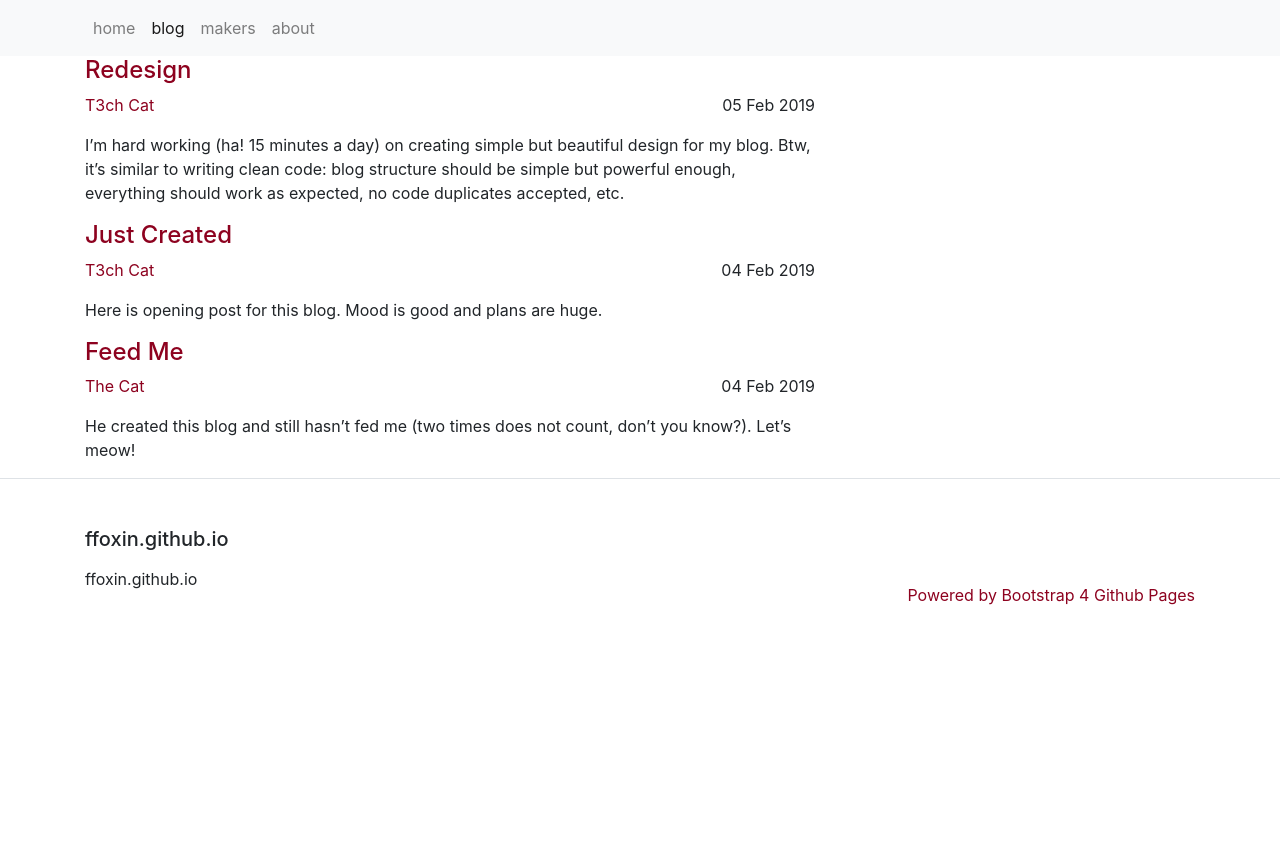
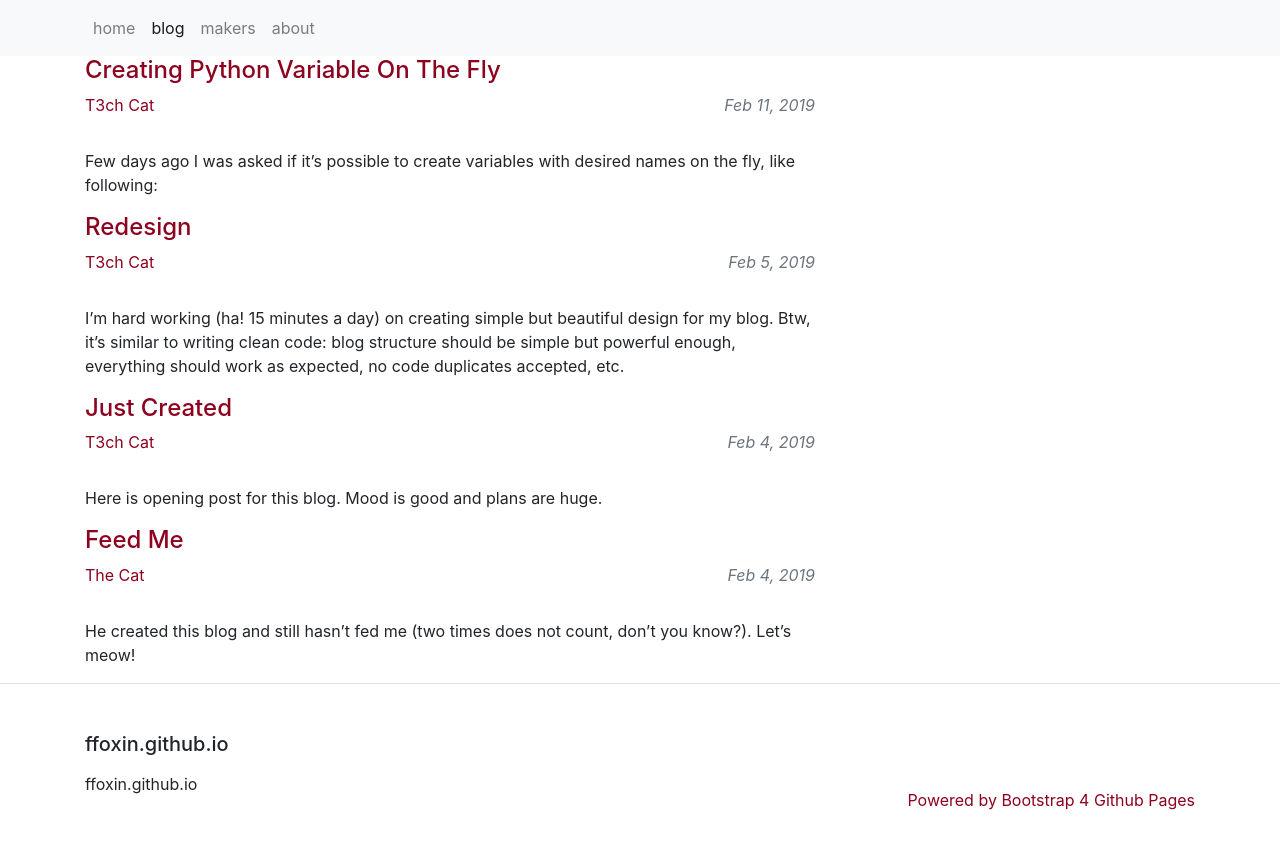
Before and after one commit to ffoxin/ffoxin.github.io, a Jekyll site: the page built from blog.html, in a window 1280 px wide. Shown: the top 849 px of the page. Built offline with Jekyll 4.4.1, drawn with Linux system fonts in a browser that asks for light colours; nearby versions of some CDN libraries.

Commit message:
Layout improvements and new post

````diff
--- a/_config.yml
+++ b/_config.yml
@@ -4,6 +4,7 @@
 #  My Personal Blog using Jekyll and Github Pages. Welcome!
 
 repository: ffoxin/ffoxin.github.io
+incremental: true
 
 plugins:
 - jekyll-feed
--- /dev/null
+++ b/_posts/2019-02-11-creating-python-variable-on-the-fly.md
@@ -0,0 +1,34 @@
+---
+layout: post
+author: ffoxin
+tags: python
+---
+Few days ago I was asked if it's possible to create variables with desired names
+on the fly, like following:
+
+```python
+list_vars = ['a', 'b']
+
+some_method(list_vars)
+
+print(a, b)
+```
+
+I was absolutely sure that python offers this feature. Quick googling and thats
+it: built-in `vars()` method that stores all variables for the current scope.
+
+```python
+list_vars = {
+    'a': 1,
+    'b': 'string',
+}
+
+vars().update(list_vars)
+
+print(a, b)
+```
+Output:
+```bash
+1
+string
+```
--- a/blog.html
+++ b/blog.html
@@ -1,26 +1,36 @@
 ---
 layout: page
 title: Latest Posts
+excerpt_separator: <!--more-->
 ---
 {% for post in site.posts %}
 
+<section>
+  <header>
     <a href="{{ post.url }}"><h4>{{ post.title }}</h4></a>
 
     <div class="row">
       <div class="col-auto mr-auto">
         {% assign author = site.authors | where: 'short_name', post.author | first %}
-    {% if author %}
+        {%- if author -%}
         <a href="{{ author.url }}">{{ author.name }}</a>
         {% endif %}
       </div>
       <div class="col-auto">
         {% assign publish_date = post.date %}
+        <p class="text-muted font-italic">
           {% if publish_date %}
-    {{ publish_date | date_to_string }}
+          <time datetime="{{ publish_date | date_to_xmlschema }}">
+            {%- assign date_format = "%b %-d, %Y" -%}
+            {{ publish_date | date: date_format }}
+          </time>
           {% endif %}
+        </p>
       </div>
     </div>
+  </header>
 
   <p>{{ post.excerpt }}</p>
+</section>
 
 {% endfor %}
````
Also changed, not shown: _layouts/post.html (+6 -10 lines), _posts/2019-02-05-redesign.md (+3 -3 lines), 2 other files. Lines whose indentation alone changed are shown as unchanged.
